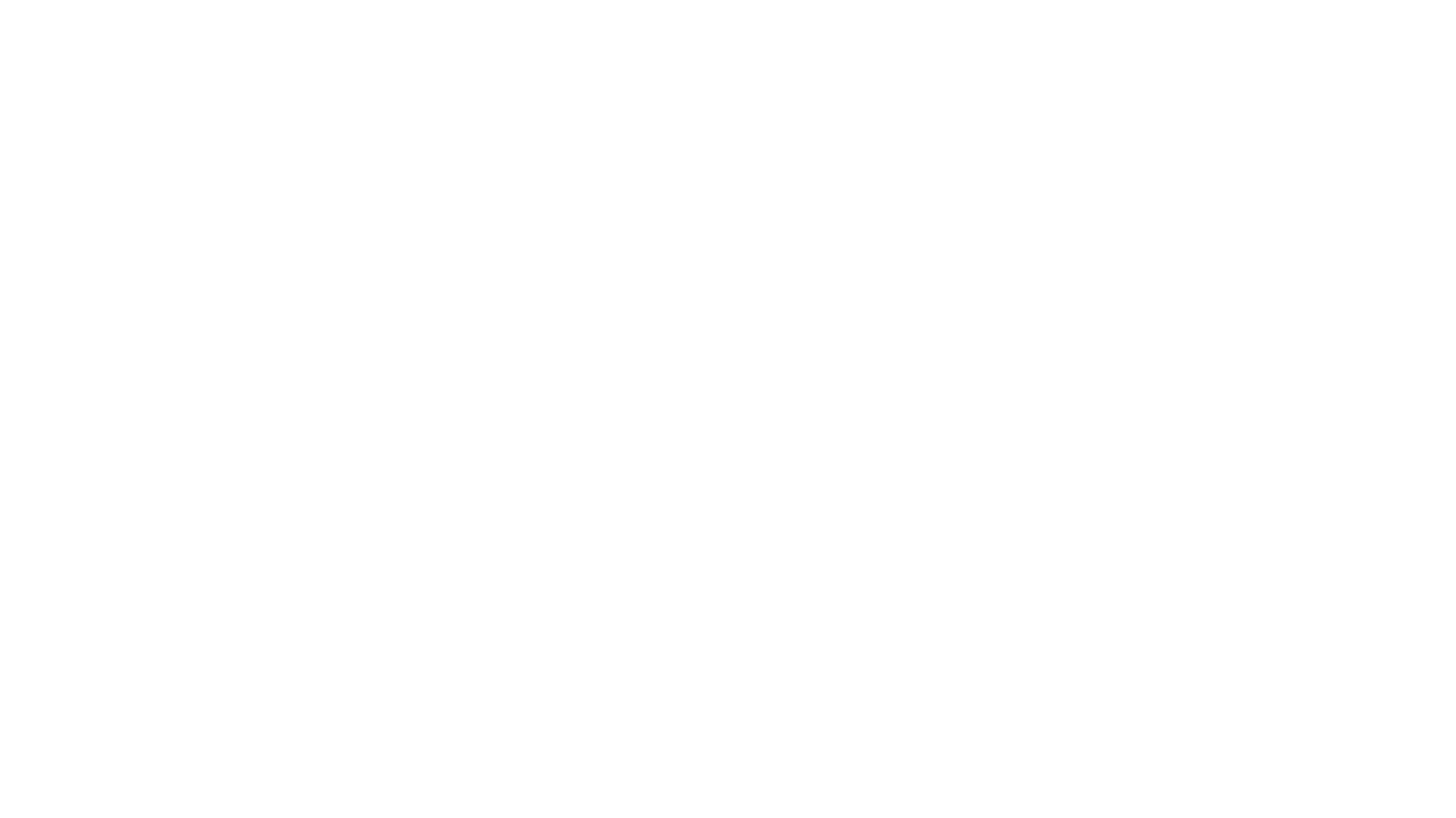
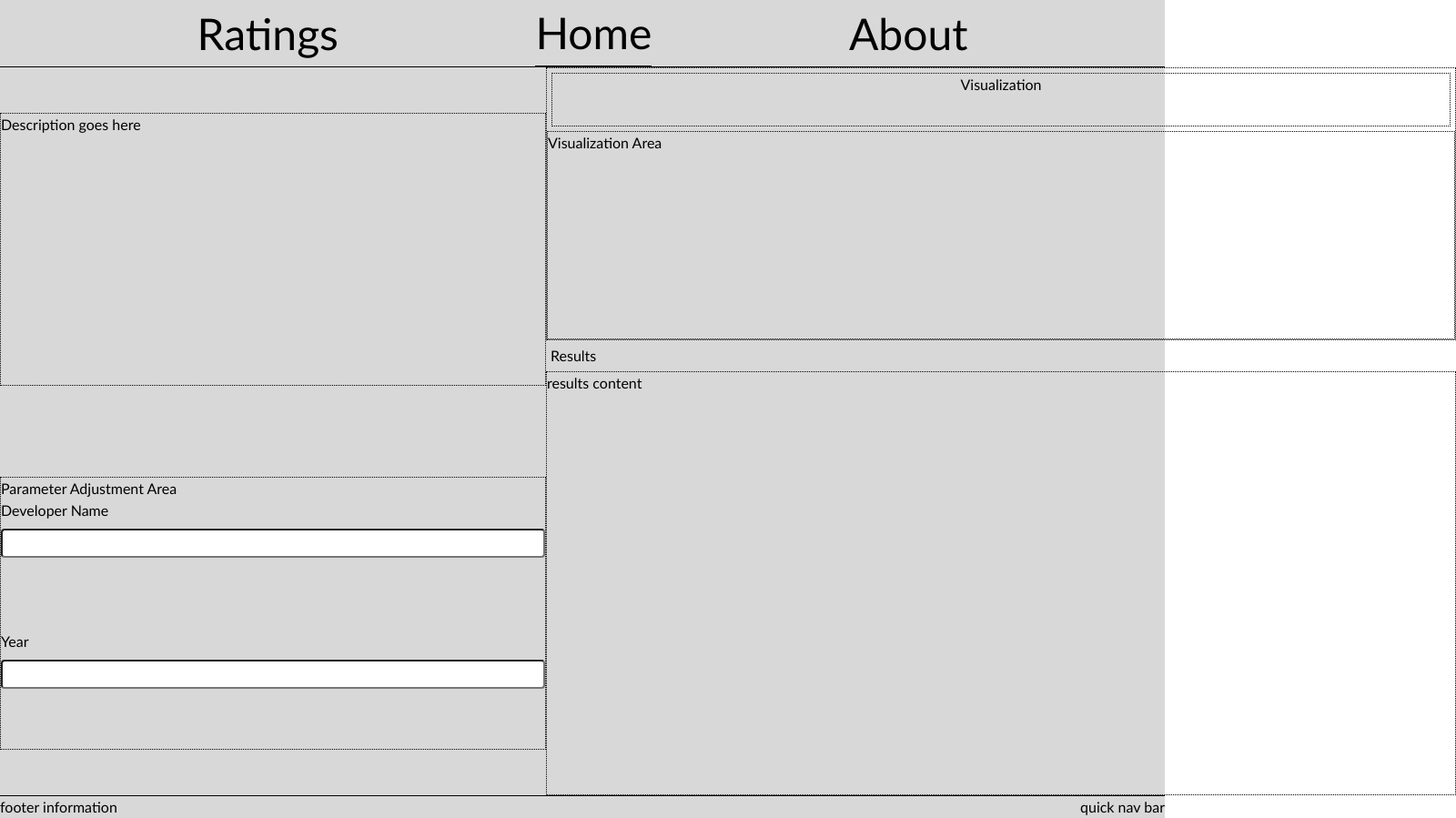
Before and after one commit to jlpjr1999/INST377-Final-Project-SP2023, a plain HTML site: page project_webpage/index.html in a window 1280 px wide. Shown: the whole page at 91% size, 1600 px wide, since content can reach past the window. Before the commit the page ends 800 px from the top, so only its background shows below. Drawn offline with Linux system fonts and the light colour scheme.

Commit message:
rough layout following project proposal created

```diff
--- a/project_webpage/index.html
+++ b/project_webpage/index.html
@@ -3,19 +3,49 @@
 <head>
     <meta charset="UTF-8" />
     <title>James Poindexter Final Project</title>
+    <link rel="stylesheet" href="styles.css">
+    <script src="scripts.js"></script>
 </head>
 <body>
     <div class="wrapper">
         <div class="container">
             <div class="navigation">
-
+                <div class="nav_item">Ratings</div>
+                <div class="nav_item selected_nav_item">Home</div>
+                <div class="nav_item">About</div>
             </div>
             <div class="main">
-
+                <div class="left_content">
+                    <div class="box">Description goes here</div>
+                    <div class="form_area">
+                        <div>Parameter Adjustment Area</div>
+                        <form action="">
+                            <div>
+                                <label for="name">Developer Name</label>
+                                <input type="text" name="name"/>
+                            </div>
+                            <div>
+                                <label for="year">Year</label>
+                                <input type="text" name="year"/>
+                            </div>
+                        </form>
+                    </div>
+                </div>
+                <div class="right_content">
+                    <div class="vis_container">
+                        <div class="vis_header">Visualization</div>
+                        <div class="vis_content">Visualization Area</div>
+                    </div>
+                    <div class="results_container">
+                        <div class="results_header">Results</div>
+                        <div class="results_content">results content</div>
+                    </div>
+                </div>
             </div>
         </div>
         <div class="footer">
-
+            <div>footer information</div>
+            <div>quick nav bar</div>
         </div>
     </div>
 </body>
--- a/project_webpage/styles.css
+++ b/project_webpage/styles.css
@@ -0,0 +1,169 @@
+* {
+    box-sizing: border-box;
+}
+
+html {
+    background-color: #fff;
+    font-size: 16px;
+    min-width: 300px;
+    overflow-x: hidden;
+    overflow-y: scroll;
+    -moz-osx-font-smoothing: grayscale;
+    -webkit-font-smoothing: antialiased;
+    text-rendering: optimizeLegibility;
+    -webkit-text-size-adjust: 100%;
+    -moz-text-size-adjust: 100%;
+    text-size-adjust: 100%;
+}
+
+body {
+    margin: 0;
+    padding: 0;
+    font-family: ‘Segoe UI’, Candara, ‘Bitstream Vera Sans’, ‘DejaVu Sans’, ‘Bitsream Vera Sans’, ‘Trebuchet MS’, Verdana, ‘Verdana Ref’, sans-serif;
+    font-weight: 400;
+    line-height: 1.5;
+    background-color: rgb(239, 239, 239);
+}
+
+.wrapper {
+    min-height: 100vh;
+    display: flex;
+    flex-direction: column;
+    background-color: #d8d8d8;
+}
+
+.container {
+    display: flex;
+    flex-direction: column;
+    justify-content: space-around;
+    align-items: flex-start;
+    flex: 1;
+}
+
+.navigation {
+    display: flex;
+    justify-content: space-evenly;
+    align-items: center;
+    width: 100vw;
+    border-bottom: 1px solid black;
+}
+
+.nav_item {
+    display: flex;
+    font-size: 3rem;
+}
+
+.selected_nav_item {
+    border-bottom: 1px solid black;
+}
+
+.main {
+    display: flex;
+    justify-content: space-evenly;
+    flex: 1;
+    width: 100vw;
+}
+
+.left_content {
+    display: flex;
+    flex-direction: column;
+    justify-content: space-around;
+    align-items: center;
+    flex: 1;
+    margin: 0;
+}
+
+.right_content {
+    display: flex;
+    flex-direction: column;
+    justify-content: space-around;
+    align-items: center;
+    margin: 0;
+    flex: 2;
+}
+
+.vis_container {
+    display: flex;
+    flex-direction: column;
+    border: 1px dotted black;
+    justify-content: space-around;
+    width: 1000px;
+    height: 300px;
+}
+
+.vis_header {
+    display: flex;
+    justify-content: center;
+    border: 1px dotted black;
+    flex: 1;
+    margin: 5px;
+}
+
+.vis_content {
+    display: flex;
+    border: 1px dotted black;
+    flex: 4;
+}
+
+.results_container {
+    display: flex;
+    flex-direction: column;
+    justify-content: space-evenly;
+    width: 1000px;
+    height: 500px;
+}
+
+.results_header {
+    display: flex;
+    margin: 5px;
+}
+
+.results_content {
+    display: flex;
+    justify-content: space-between;
+    border: 1px dotted black;
+    flex: 1;
+}
+
+.form_area {
+    display: flex;
+    flex-direction: column;
+    justify-content: space-evenly;
+    border: 1px dotted black;
+    width: 600px;
+    height: 300px;
+}
+
+.footer {
+    display: flex;
+    justify-content: space-between;
+    border-top: 1px solid black;
+}
+
+.box {
+    border: 1px dotted black;
+    display: flex;
+    width: 600px;
+    height: 300px;
+}
+
+form input {
+    width: -moz-available;          /* WebKit-based browsers will ignore this. */
+    width: -webkit-fill-available;  /* Mozilla-based browsers will ignore this. */
+    width: fill-available;
+
+    /* here we are setting white space correctly */
+    margin-bottom: 5rem;
+    height: 2rem;
+    border-radius: 4px;
+  }
+
+  form label {
+    width: -moz-available;          /* WebKit-based browsers will ignore this. */
+    width: -webkit-fill-available;  /* Mozilla-based browsers will ignore this. */
+    width: fill-available;
+    align-items: flex-start;
+
+    display: block; /* this turns the label text into a box we can set margins on */
+    margin-bottom: 0.5rem;
+  }
```
